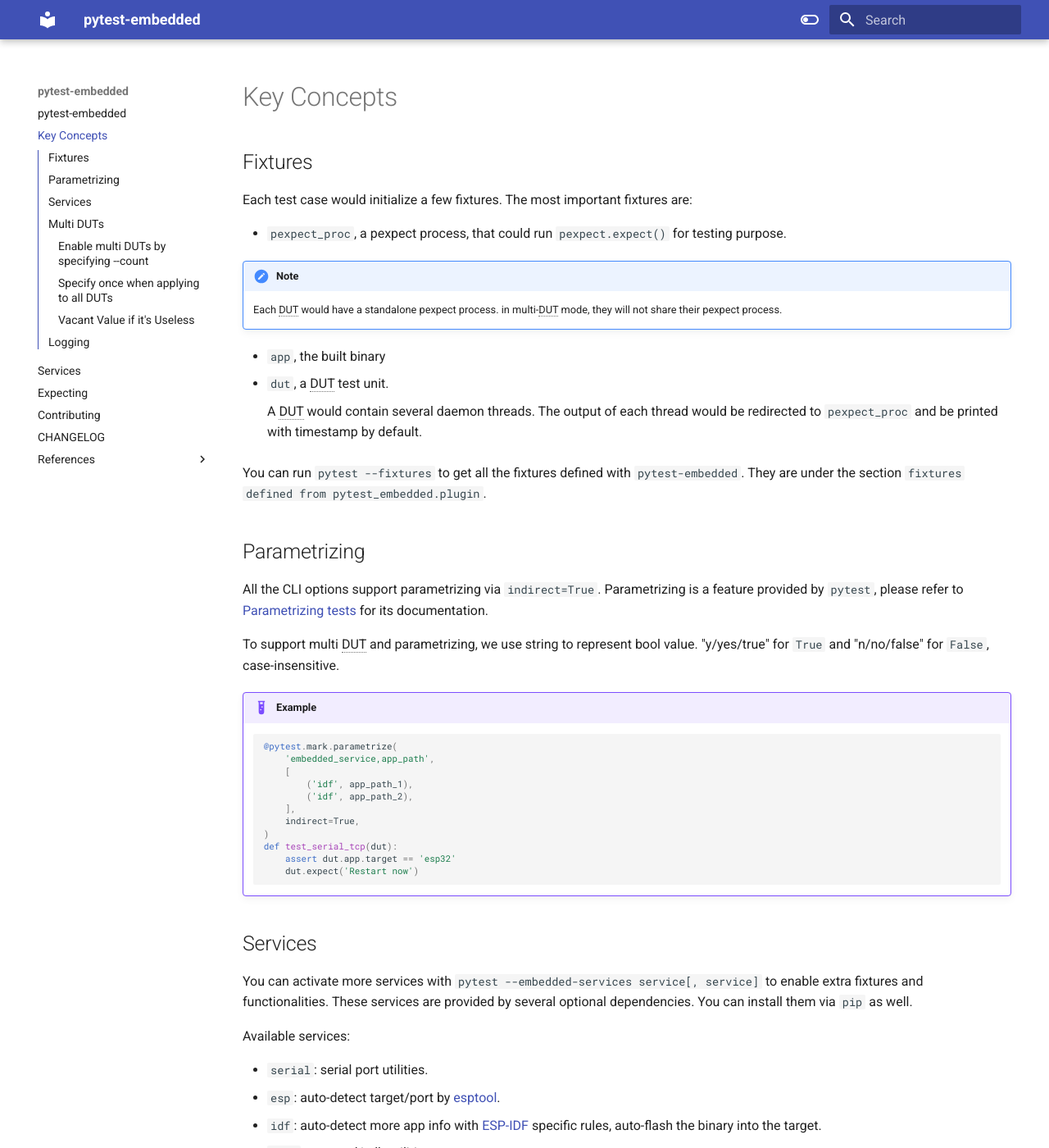
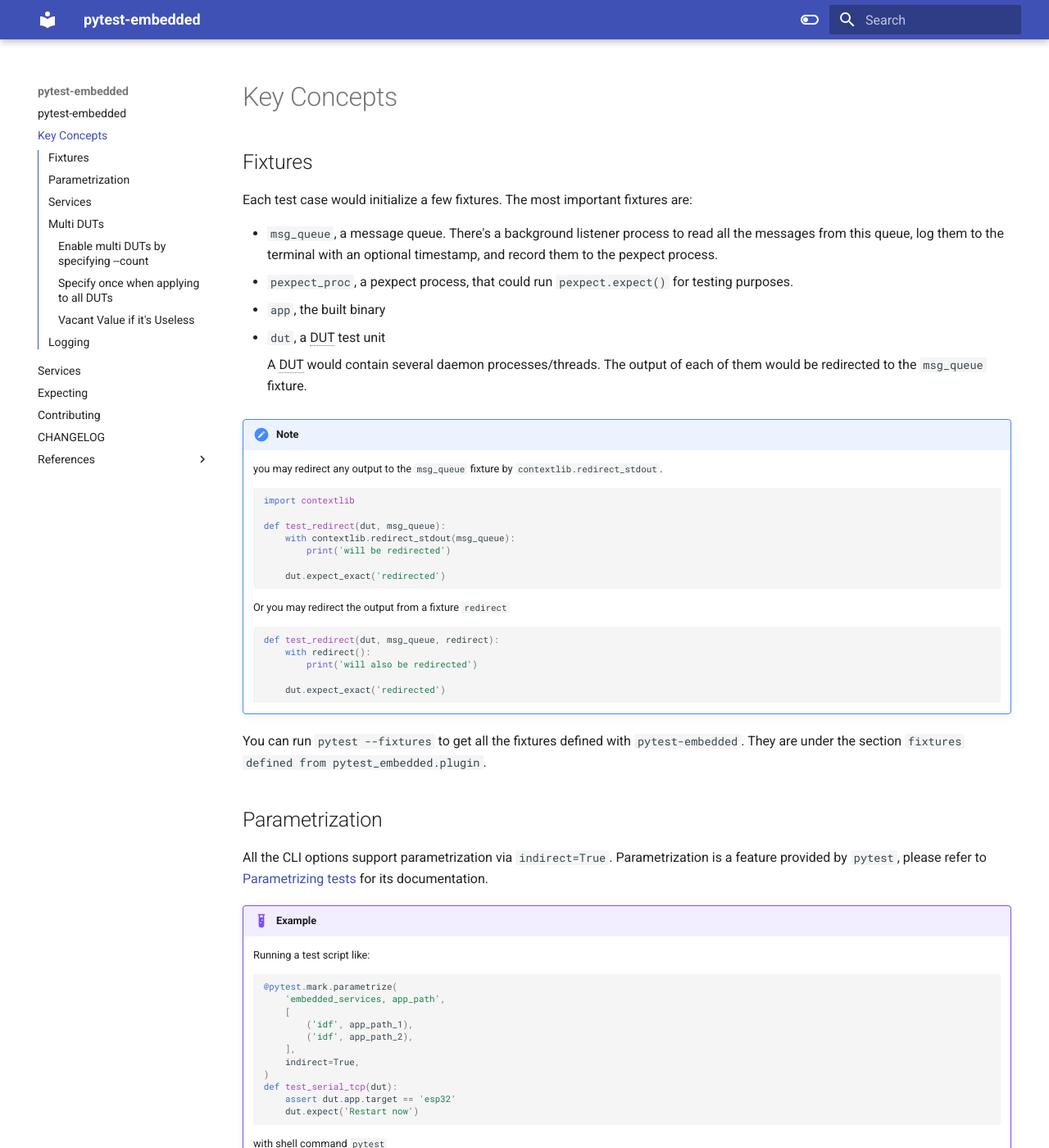
Before and after one commit to espressif/pytest-embedded, an MkDocs documentation site: the page built from docs/key_concepts.md, in a window 1280 px wide and 1400 px high. Shown: the whole window at 82% size. Built offline with MkDocs 1.6.1 and Material for MkDocs 9.7.7, drawn with Linux system fonts in a browser that asks for light colours; some of the changed text lies outside the part shown.

Commit message:
docs: update

````diff
--- a/docs/key_concepts.md
+++ b/docs/key_concepts.md
@@ -4,34 +4,50 @@
 
 Each test case would initialize a few fixtures. The most important fixtures are:
 
-- `pexpect_proc`, a pexpect process, that could run `pexpect.expect()` for testing purpose.
+- `msg_queue`, a message queue. There's a background listener process to read all the messages from this queue, log them to the terminal with an optional timestamp, and record them to the pexpect process.
+- `pexpect_proc`, a pexpect process, that could run `pexpect.expect()` for testing purposes.
+- `app`, the built binary
+- `dut`, a DUT test unit
+
+    A DUT would contain several daemon processes/threads. The output of each of them would be redirected to the `msg_queue` fixture.
 
 !!! note
 
-    Each DUT would have a standalone pexpect process. in multi-DUT mode, they will not share their pexpect process.
+    you may redirect any output to the `msg_queue` fixture by `contextlib.redirect_stdout`.
 
-- `app`, the built binary
-- `dut`, a DUT test unit.
+    ```python
+    import contextlib
 
-    A DUT would contain several daemon threads. The output of each thread would be redirected to `pexpect_proc` and
-    be printed with timestamp by default.
+    def test_redirect(dut, msg_queue):
+        with contextlib.redirect_stdout(msg_queue):
+            print('will be redirected')
 
-You can run `pytest --fixtures` to get all the fixtures defined with `pytest-embedded`.
-They are under the section `fixtures defined from pytest_embedded.plugin`.
+        dut.expect_exact('redirected')
+    ```
 
-## Parametrizing
+    Or you may redirect the output from a fixture `redirect`
 
-All the CLI options support parametrizing via `indirect=True`. Parametrizing is a feature provided by `pytest`,
-please refer to [Parametrizing tests](https://docs.pytest.org/en/latest/example/parametrize.html) for its documentation.
+    ```python
+    def test_redirect(dut, msg_queue, redirect):
+        with redirect():
+            print('will also be redirected')
 
-To support multi DUT and parametrizing, we use string to represent bool value.
-"y/yes/true" for `True` and "n/no/false" for `False`, case-insensitive.
+        dut.expect_exact('redirected')
+    ```
+
+You can run `pytest --fixtures` to get all the fixtures defined with `pytest-embedded`. They are under the section `fixtures defined from pytest_embedded.plugin`.
+
+## Parametrization
+
+All the CLI options support parametrization via `indirect=True`. Parametrization is a feature provided by `pytest`, please refer to [Parametrizing tests](https://docs.pytest.org/en/latest/example/parametrize.html) for its documentation.
 
 !!! example
 
+    Running a test script like:
+
     ```python
     @pytest.mark.parametrize(
-        'embedded_service,app_path',
+        'embedded_services, app_path',
         [
             ('idf', app_path_1),
             ('idf', app_path_2),
@@ -42,17 +58,29 @@
         assert dut.app.target == 'esp32'
         dut.expect('Restart now')
     ```
+
+    with shell command `pytest`
+
+    is equivalent to running a test script like:
+
+    ```python
+    def test_serial_tcp(dut):
+        assert dut.app.target == 'esp32'
+        dut.expect('Restart now')
+    ```
+
+    with two shell commands `pytest --embedded-services idf --app-path <app_path_1>` and `pytest --embedded-services idf --app-path <app_path_2>`
+
 ## Services
 
-You can activate more services with `pytest --embedded-services service[, service]` to enable extra fixtures and functionalities.
-These services are provided by several optional dependencies. You can install them via `pip` as well.
+You can activate more services with `pytest --embedded-services service[, service]` to enable extra fixtures and functionalities. These services are provided by several optional dependencies. You can install them via `pip` as well.
 
 Available services:
 
 - `serial`: serial port utilities.
 - `esp`: auto-detect target/port by [esptool](https://github.com/espressif/esptool).
 - `idf`: auto-detect more app info with [ESP-IDF](https://github.com/espressif/esp-idf) specific rules, auto-flash the binary into the target.
-- `jtag`: openocd/gdb utilities
+- `jtag`: openocd/gdb utilities.
 - `qemu`: running test cases on QEMU instead of the real target.
 - `arduino`: auto-detect more app info with [arduino](https://github.com/arduino/Arduino) specific rules, auto-flash the binary into the target.
 
@@ -64,7 +92,7 @@
 
 ### Enable multi DUTs by specifying `--count`
 
-In this way, all the fixtures would be a tuple with instances. Each configuration will use `|` as a separator for each instance.
+After you enabled the multi-dut mode, all the fixtures would be a tuple with instances. Each instance inside the tuple would be independent. For parametrization, each configuration will use `|` as a separator for each instance.
 
 !!! example
 
@@ -122,8 +150,7 @@
 
 ## Logging
 
-`pytest-embedded` print all the DUT output with timestamp. If you want to remove the timestamp, please run pytest with
-`pytest --with-timestamp n` to disable this feature.
+`pytest-embedded` print all the DUT output with the timestamp. If you want to remove the timestamp, please run pytest with `pytest --with-timestamp n` to disable this feature.
 
 By default, `pytest` would swallow the stdout. If you want to check the live output, please run pytest with `pytest -s`.
 
--- a/mkdocs.yml
+++ b/mkdocs.yml
@@ -13,6 +13,15 @@
       toggle:
         icon: material/toggle-switch
         name: Switch to light mode
+
+watch:
+  - pytest-embedded
+  - pytest-embedded-arduino
+  - pytest-embedded-idf
+  - pytest-embedded-jtag
+  - pytest-embedded-qemu
+  - pytest-embedded-serial
+  - pytest-embedded-serial-esp
 
 markdown_extensions:
   # admonitions
@@ -43,16 +52,8 @@
   - mkdocstrings:
       handlers:
         python:
-          rendering:
+          options:
             show_root_heading: True
-      watch:
-        - pytest-embedded
-        - pytest-embedded-arduino
-        - pytest-embedded-idf
-        - pytest-embedded-jtag
-        - pytest-embedded-qemu
-        - pytest-embedded-serial
-        - pytest-embedded-serial-esp
 
 nav:
   - pytest-embedded: index.md
````
Also changed, not shown: docs/expecting.md (+15 -7 lines), docs/references/pytest_embedded.md (+1 -0 lines).
